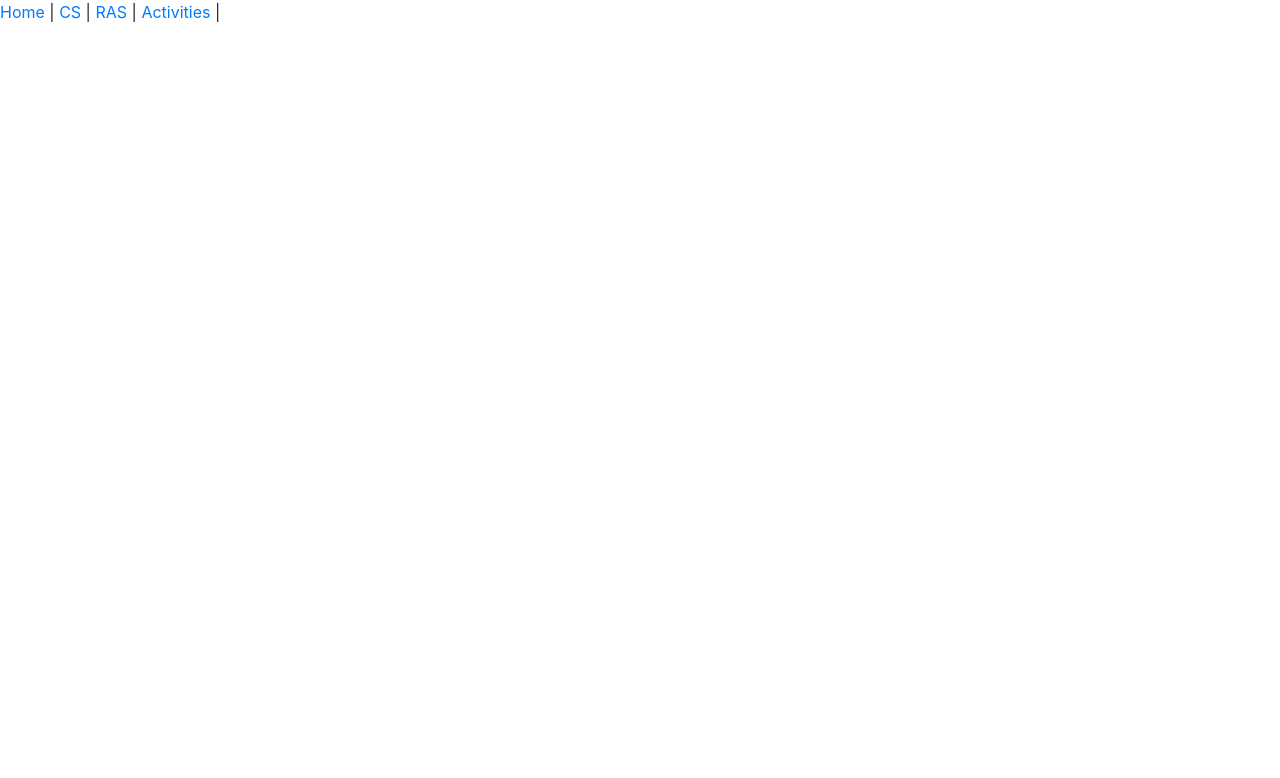
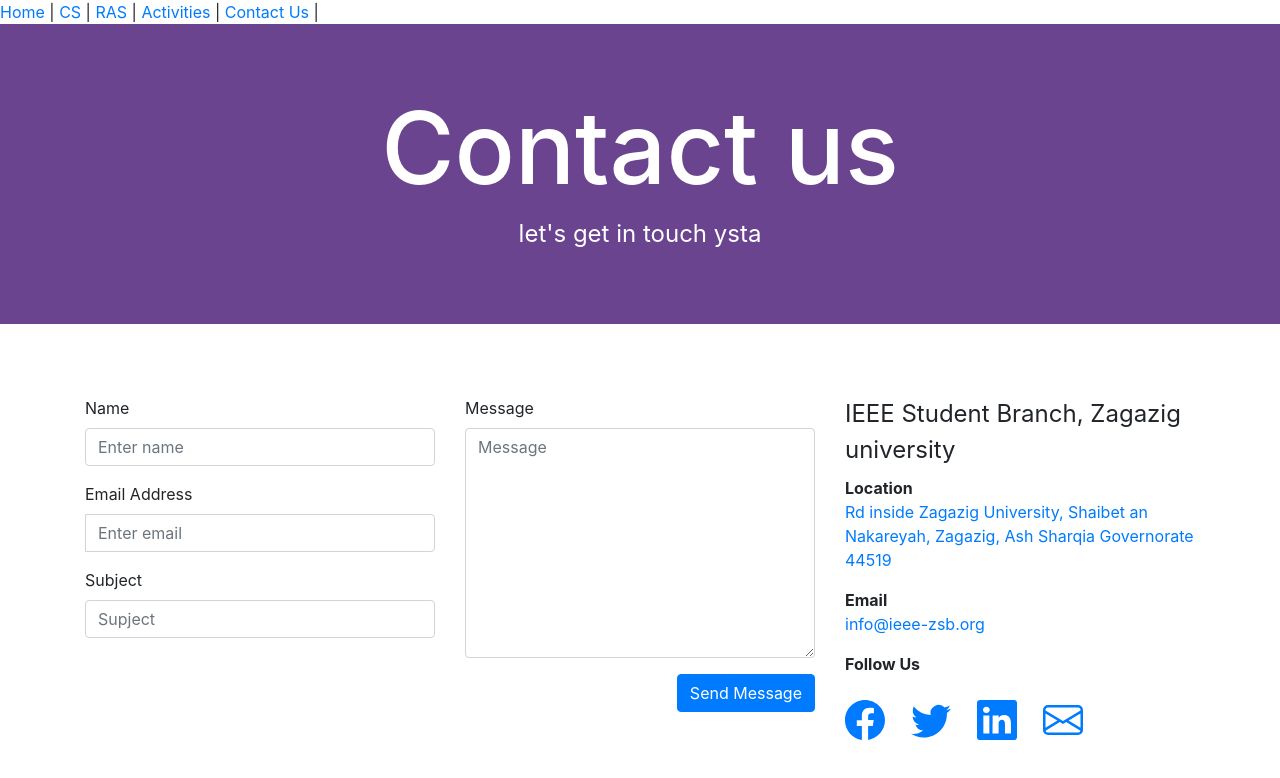
Before and after one commit to marimemad/IEEE-Website, a Vue app: page /contact-us in a window 1280 px wide. Shown: the top 778 px of the page. Built offline with nearby package versions, Linux system fonts and the light colour scheme.

Commit message:
adding Contact-us-page

```diff
--- a/package.json
+++ b/package.json
@@ -11,7 +11,8 @@
     "aos": "^2.3.4",
     "bootstrap-vue": "^2.21.2",
     "core-js": "^3.6.5",
-    "vue": "^2.6.11",
+    "emailjs-com": "^2.6.4",
+    "vue": "^2.6.12",
     "vue-router": "^3.2.0"
   },
   "devDependencies": {
--- a/public/index.html
+++ b/public/index.html
@@ -5,6 +5,7 @@
     <meta http-equiv="X-UA-Compatible" content="IE=edge">
     <meta name="viewport" content="width=device-width,initial-scale=1.0">
     <link href="https://unpkg.com/aos@2.3.1/dist/aos.css" rel="stylesheet">
+    <link rel="stylesheet" href="https://cdnjs.cloudflare.com/ajax/libs/font-awesome/4.7.0/css/font-awesome.min.css">
     <title>IEEE-ZSB</title>
   </head>
   <body>
--- a/src/App.vue
+++ b/src/App.vue
@@ -5,7 +5,7 @@
       <router-link to="/cs-committee">CS</router-link> |
       <router-link to="/ras-committee">RAS</router-link> |
       <router-link to="/activities">Activities</router-link> |
-
+      <router-link to="/contact-us">Contact Us</router-link> |
     </div>
     <router-view/>
   </div>
--- /dev/null
+++ b/src/components/FollowUs.vue
@@ -0,0 +1,45 @@
+<template>
+    <div class="follow-us-container">
+      <strong class="follow-us-text">Follow Us</strong><br /><br />
+      <div class="follow-us-box">
+        <ul class="list-social-media-links">
+          <li class="list-inline-item">
+            <a href="https://www.facebook.com/IEEEZSB" target="_blank"
+              ><b-icon icon="facebook" font-scale="2.5"></b-icon
+            ></a>
+          </li>
+          &nbsp;&nbsp;
+          <li class="list-inline-item">
+            <a href="https://twitter.com/ieeezsb" target="_blank"
+              ><b-icon icon="twitter" font-scale="2.5"></b-icon
+            ></a>
+          </li>
+          &nbsp;&nbsp;
+          <li class="list-inline-item">
+            <a href="https://www.linkedin.com/company/ieeezsb/" target="_blank"
+              ><b-icon icon="linkedin" font-scale="2.5"></b-icon
+            ></a>
+          </li>
+          &nbsp;&nbsp;
+          <li class="list-inline-item">
+            <a href="mailto:info@ieee-zsb.org" target="_blank"
+              ><b-icon icon="envelope" font-scale="2.5"></b-icon
+            ></a>
+          </li>
+          &nbsp;
+        </ul>
+      </div>
+    </div>
+</template>
+
+<script>
+export default {
+  name: "FollowUs",
+};
+</script>
+
+<style scoped>
+.list-social-media-links{
+  padding:0px;
+}
+</style>
--- a/src/main.js
+++ b/src/main.js
@@ -1,15 +1,19 @@
 import Vue from 'vue'
 import App from './App.vue'
 import router from './router'
-import BootstrapVue from 'bootstrap-vue'
+
 import AOS from 'aos'
-
 import 'bootstrap/dist/css/bootstrap.css'
 import 'bootstrap-vue/dist/bootstrap-vue.css'
+import { BootstrapVue, BootstrapVueIcons } from 'bootstrap-vue'
+
+import FollowUs from './components/FollowUs.vue'
 
 Vue.use(BootstrapVue)
+Vue.use(BootstrapVueIcons)
+Vue.component('follow-us', FollowUs)
+AOS.init();
 
-AOS.init();
 
 Vue.config.productionTip = false
 
--- a/src/router/index.js
+++ b/src/router/index.js
@@ -5,6 +5,7 @@
 import CS from '../views/CS.vue'
 import RAS from '../views/RAS.vue'
 import Activities from '../views/Activities.vue'
+import ContactUs from '../views/ContactUs.vue'
 
 Vue.use(VueRouter)
 
@@ -29,6 +30,11 @@
     name: 'Activities',
     component: Activities
   },
+  {
+    path: '/contact-us',
+    name: 'Contact Us',
+    component: ContactUs
+  },
 
 ]
 
--- /dev/null
+++ b/src/views/ContactUs.vue
@@ -0,0 +1,174 @@
+<template>
+  <div id="ContactUs" class="contact-us-container">
+    <div class="jumbotron jumbotron-sm">
+        <div class="container">
+            <div class="row">
+                <div class="col-sm-12 col-lg-12">
+                    <h1 class="h1">Contact us</h1>
+                    <p class="subtitle">let's get in touch ysta</p>
+                </div>
+            </div>
+        </div>
+    </div>
+    <div class="container">
+        <div class="row">
+            <div class="col-md-8">
+                <div class="well well-sm">
+                    <form @submit.prevent="sendEmail">
+                    <div class="row">
+                        <div class="col-md-6">
+                            <div class="form-group">
+                                <label for="name">
+                                    Name</label>
+                                <input
+                                    type="text"
+                                    name="name"
+                                    class="form-control"
+                                    id="name"
+                                    v-model="name"
+                                    placeholder="Enter name"
+                                    required="required" />
+                            </div>
+                            <div class="form-group">
+                                <label for="email">
+                                    Email Address</label>
+                                <div class="input-group">
+                                    <span class="input-group-addon"><span class="glyphicon glyphicon-envelope"></span>
+                                    </span>
+                                    <input
+                                        type="email"
+                                        name="email"
+                                        class="form-control"
+                                        id="email"
+                                        v-model="email"
+                                        placeholder="Enter email"
+                                        required="required" />
+                                </div>
+                            </div>
+                            <div class="form-group">
+                                <label for="subject">
+                                    Subject</label>
+                                    <input
+                                        id="subject"
+                                        name="subject"
+                                        v-model="subject"
+                                        class="form-control"
+                                        placeholder="Supject"
+                                        required="required" />
+                            </div>
+                        </div>
+                        <div class="col-md-6">
+                            <div class="form-group">
+                                <label for="name"> Message</label>
+                                    <textarea
+                                        name="message"
+                                        id="message"
+                                        v-model="message"
+                                        class="form-control"
+                                        rows="9" cols="25"
+                                        required="required"
+                                        placeholder="Message">
+                                    </textarea>
+                            </div>
+                        </div>
+                        <div class="col-md-12">
+                                <input type="submit" class="btn btn-primary pull-right" id="btnContactUs" value="Send Message">
+                        </div>
+                    </div>
+                    </form>
+                </div>
+            </div>
+            <div class="col-md-4">
+                <form>
+                    <legend><span class="glyphicon glyphicon-globe"></span>IEEE Student Branch, Zagazig university</legend>
+                    <address>
+                        <strong>Location</strong><br>
+                        <a href="https://goo.gl/maps/ztgyMiXcgAVtCwRY7">Rd inside Zagazig University, Shaibet an Nakareyah, Zagazig, Ash Sharqia Governorate 44519</a>
+                    </address>
+                    <address>
+                        <strong>Email</strong><br>
+                        <a href="mailto:info@ieee-zsb.org">info@ieee-zsb.org</a><br>
+                    </address>
+                    <follow-us />
+                </form>
+            </div>
+        </div>
+    </div>
+</div>
+</template>
+
+<script>
+import emailjs from 'emailjs-com';
+
+export default {
+    name: "ContactUs",
+    data() {
+        return {
+        name: '',
+        email: '',
+        subject: '',
+        message: ''
+        }
+    },
+    methods: {
+        sendEmail(e) {
+        try {
+            emailjs.sendForm('service_djkk0eo', 'template_jefjx4b', e.target,
+            'user_LolrCiBKtQin705vxo8S6', {
+            name: this.name,
+            email: this.email,
+            subject: this.subject,
+            message: this.message
+            })
+
+        } catch(error) {
+            console.log({error})
+            }
+            this.name = ''
+            this.email = ''
+            this.subject = ''
+            this.message = ''
+        },
+    },
+
+}
+</script>
+<style scoped>
+
+.contact-title{
+    text-align: center;
+    color:#FFF;
+    padding-top: 100px;
+    font-size: 100px;
+}
+.container{
+    padding-top: 40px;
+}
+.jumbotron {
+    text-align: center;
+    background-color: rgb(106, 68, 143);
+    /* background-image: radial-gradient(to bottom right, rgb( rgb(65, 54, 51)), rgb(236,98,56)); */
+    background-size: cover;
+    height: 300px;
+    color: #FFF;
+    border-radius: 0px;
+}
+.jumbotron-sm {
+    padding-top: 24px;
+    padding-bottom: 24px;
+}
+.jumbotron small {
+color: #FFF;
+}
+.h1{
+    font-size: 100px;
+}
+.subtitle{
+font-size: 24px;
+}
+@media (max-width: 768px){
+    .h1{
+        font-size: 80px;
+    }
+}
+</style>
```
Also changed, not shown: 1 other file (tests, documents, lock files or other folders).
